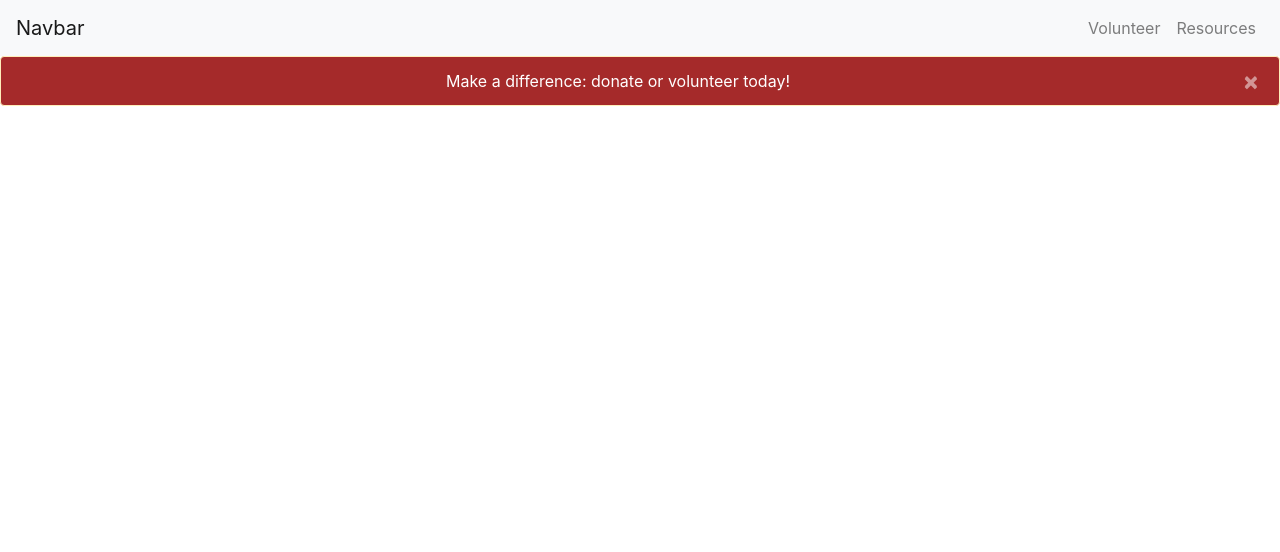
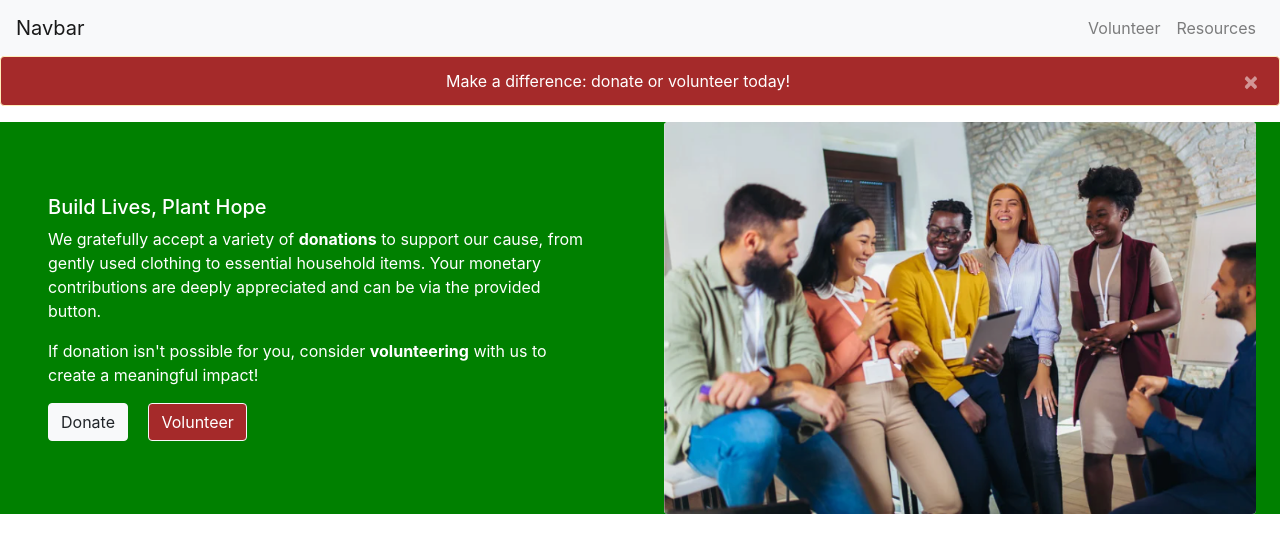
Before and after one commit to villaleo/summer-wit-project, a plain HTML site: page index.html in a window 1280 px wide. Drawn offline with nearby package versions, Linux system fonts and the light colour scheme.

Commit message:
add heading section

```diff
--- a/index.html
+++ b/index.html
@@ -66,6 +66,43 @@
       </button>
     </div>
 
+    <!-- Heading section -->
+    <div class="container-fluid" style="background-color: green; color: white">
+      <div class="row">
+        <div class="col-12 col-md-6 pl-5 pr-5 mt-auto mb-auto">
+          <h5>Build Lives, Plant Hope</h5>
+          <p>
+            We gratefully accept a variety of <strong>donations</strong> to
+            support our cause, from gently used clothing to essential household
+            items. Your monetary contributions are deeply appreciated and can be
+            via the provided button.
+          </p>
+          <p>
+            If donation isn't possible for you, consider
+            <strong>volunteering</strong> with us to create a meaningful impact!
+          </p>
+          <button class="btn btn-light mr-2" type="button">Donate</button>
+          <button
+            class="btn btn-light ml-2"
+            type="button"
+            style="background-color: brown; color: white"
+          >
+            Volunteer
+          </button>
+        </div>
+        <!-- Heading image -->
+        <div
+          class="col-12 col-md-6 order-first order-md-last pl-4 pr-4 pb-3 pb-md-0"
+        >
+          <img
+            class="img-fluid img-thumbnail border-0 p-0"
+            src="assets/images/who-we-are.png"
+            alt=""
+          />
+        </div>
+      </div>
+    </div>
+
     <!-- Optional JavaScript -->
     <!-- jQuery first, then Popper.js, then Bootstrap JS -->
     <script
```
